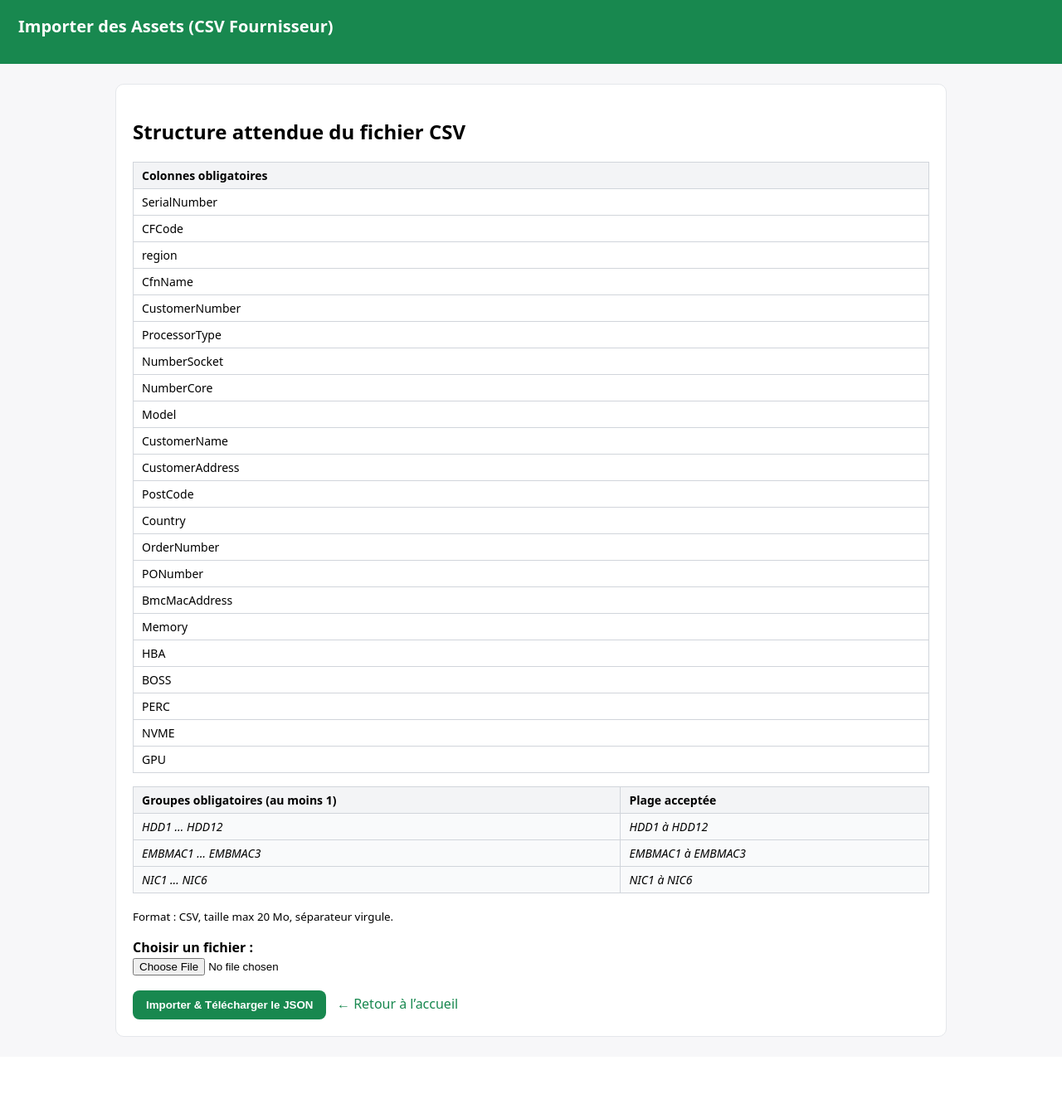
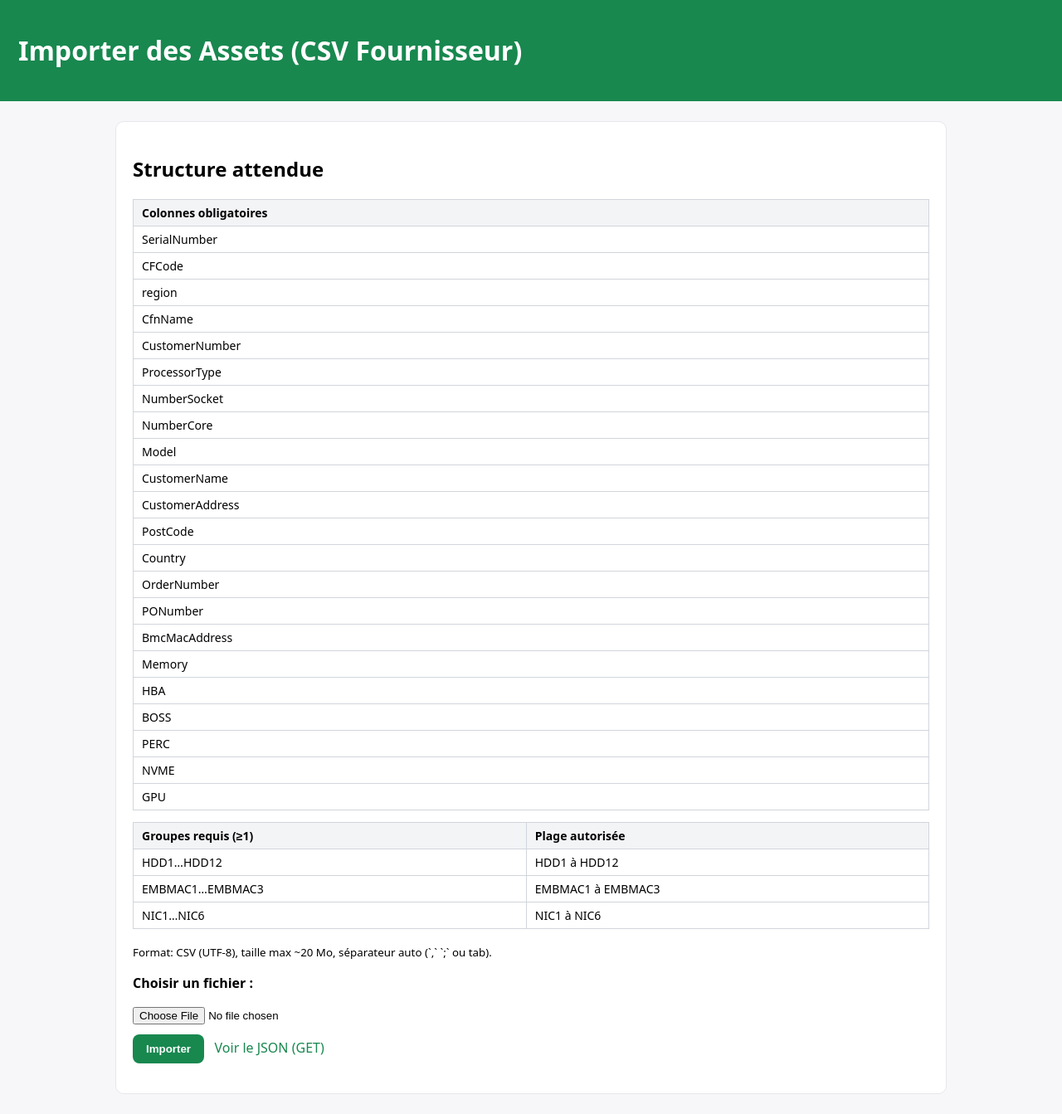
Before and after one commit to Selimyahyaoui/front, a FastAPI app: page /assets/upload in a window 1280 px wide. Shown: the whole page at 83% size. Before the commit the page ends 1250 px from the top, so only its background shows below. Run offline with FastAPI, Linux system fonts and the light colour scheme.

Commit message:
Update upload_assets.html

```diff
--- a/app/templates/upload_assets.html
+++ b/app/templates/upload_assets.html
@@ -5,91 +5,66 @@
   <meta name="viewport" content="width=device-width, initial-scale=1" />
   <title>Importer des Assets (CSV Fournisseur)</title>
   <style>
-    body {font-family: system-ui, sans-serif; margin:0; background:#f7f7f9;}
-    header {background:#18884f;color:#fff;padding:18px 22px;}
-    main {max-width:960px;margin:24px auto;background:#fff;
-          border:1px solid #e5e7eb;border-radius:10px;padding:20px;}
-    h1 {margin:0 0 14px 0;font-size:20px;}
-    .err {background:#fef2f2;border:1px solid #fecaca;color:#991b1b;
-          border-radius:8px;padding:12px;margin-bottom:14px;}
-    table {border-collapse: collapse;width:100%;margin-bottom:16px;font-size:14px;}
-    th, td {border:1px solid #d1d5db;padding:6px 10px;text-align:left;}
-    th {background:#f3f4f6;}
-    .groups td {background:#f9fafb;font-style:italic;}
-    .actions {margin-top:18px;}
-    button {padding:10px 16px;border:0;border-radius:8px;
-            background:#18884f;color:#fff;font-weight:700;cursor:pointer;}
-    a {color:#18884f;text-decoration:none;}
+    body{font-family:system-ui, sans-serif; margin:0; background:#f7f7f9;}
+    header{background:#18884f;color:#fff;padding:18px 22px;}
+    main{max-width:960px;margin:24px auto;background:#fff;border:1px solid #e5e7eb;border-radius:10px;padding:20px;}
+    table{border-collapse:collapse;width:100%;margin:14px 0;font-size:14px}
+    th,td{border:1px solid #d1d5db;padding:6px 10px;text-align:left;}
+    th{background:#f3f4f6;}
+    .err{background:#fef2f2;border:1px solid #fecaca;color:#991b1b;border-radius:8px;padding:12px;margin-bottom:12px;}
+    .ok{background:#ecfdf5;border:1px solid #bbf7d0;color:#064e3b;border-radius:8px;padding:12px;margin-bottom:12px;}
+    button{padding:10px 16px;border:0;border-radius:8px;background:#18884f;color:#fff;font-weight:700;cursor:pointer;}
+    a{color:#18884f;text-decoration:none;}
   </style>
 </head>
 <body>
-  <header>
-    <h1>Importer des Assets (CSV Fournisseur)</h1>
-  </header>
-
+<header><h1>Importer des Assets (CSV Fournisseur)</h1></header>
 <main>
   {% if message %}
-    <div class="err">{{ message }}</div>
+    {% if "✔" in message %}
+      <div class="ok">{{ message|safe }}</div>
+    {% else %}
+      <div class="err">{{ message|safe }}</div>
+    {% endif %}
   {% endif %}
 
-    <h2>Structure attendue du fichier CSV</h2>
+  <h2>Structure attendue</h2>
   <table>
-      <thead>
-        <tr><th>Colonnes obligatoires</th></tr>
-      </thead>
+    <thead><tr><th>Colonnes obligatoires</th></tr></thead>
     <tbody>
-        <tr><td>SerialNumber</td></tr>
-        <tr><td>CFCode</td></tr>
-        <tr><td>region</td></tr>
-        <tr><td>CfnName</td></tr>
-        <tr><td>CustomerNumber</td></tr>
-        <tr><td>ProcessorType</td></tr>
-        <tr><td>NumberSocket</td></tr>
-        <tr><td>NumberCore</td></tr>
-        <tr><td>Model</td></tr>
-        <tr><td>CustomerName</td></tr>
-        <tr><td>CustomerAddress</td></tr>
-        <tr><td>PostCode</td></tr>
-        <tr><td>Country</td></tr>
-        <tr><td>OrderNumber</td></tr>
-        <tr><td>PONumber</td></tr>
-        <tr><td>BmcMacAddress</td></tr>
-        <tr><td>Memory</td></tr>
-        <tr><td>HBA</td></tr>
-        <tr><td>BOSS</td></tr>
-        <tr><td>PERC</td></tr>
-        <tr><td>NVME</td></tr>
-        <tr><td>GPU</td></tr>
+      <tr><td>SerialNumber</td></tr><tr><td>CFCode</td></tr><tr><td>region</td></tr>
+      <tr><td>CfnName</td></tr><tr><td>CustomerNumber</td></tr><tr><td>ProcessorType</td></tr>
+      <tr><td>NumberSocket</td></tr><tr><td>NumberCore</td></tr><tr><td>Model</td></tr>
+      <tr><td>CustomerName</td></tr><tr><td>CustomerAddress</td></tr><tr><td>PostCode</td></tr>
+      <tr><td>Country</td></tr><tr><td>OrderNumber</td></tr><tr><td>PONumber</td></tr>
+      <tr><td>BmcMacAddress</td></tr><tr><td>Memory</td></tr><tr><td>HBA</td></tr>
+      <tr><td>BOSS</td></tr><tr><td>PERC</td></tr><tr><td>NVME</td></tr><tr><td>GPU</td></tr>
     </tbody>
   </table>
 
   <table>
-      <thead>
-        <tr><th>Groupes obligatoires (au moins 1)</th><th>Plage acceptée</th></tr>
-      </thead>
-      <tbody class="groups">
-        <tr><td>HDD1 … HDD12</td><td>HDD1 à HDD12</td></tr>
-        <tr><td>EMBMAC1 … EMBMAC3</td><td>EMBMAC1 à EMBMAC3</td></tr>
-        <tr><td>NIC1 … NIC6</td><td>NIC1 à NIC6</td></tr>
+    <thead><tr><th>Groupes requis (≥1)</th><th>Plage autorisée</th></tr></thead>
+    <tbody>
+      <tr><td>HDD1…HDD12</td><td>HDD1 à HDD12</td></tr>
+      <tr><td>EMBMAC1…EMBMAC3</td><td>EMBMAC1 à EMBMAC3</td></tr>
+      <tr><td>NIC1…NIC6</td><td>NIC1 à NIC6</td></tr>
     </tbody>
   </table>
 
-    <p><small>Format : CSV, taille max 20 Mo, séparateur virgule.</small></p>
+  <p><small>Format: CSV (UTF-8), taille max ~20 Mo, séparateur auto (`,` `;` ou tab).</small></p>
 
   <form method="post" enctype="multipart/form-data">
-      <div>
-        <label for="file"><b>Choisir un fichier :</b></label><br>
-        <input id="file" name="file" type="file" accept=".csv,text/csv" required>
-      </div>
+    <p><b>Choisir un fichier :</b></p>
+    <input type="file" name="file" accept=".csv,text/csv" required>
 
-      <!-- champs cachés pour éviter le 422 -->
+    <!-- champs cachés (si un jour tu les utilises côté serveur) -->
     <input type="hidden" name="delimiter" value=",">
     <input type="hidden" name="encoding" value="utf-8">
 
-      <div class="actions">
-        <button type="submit">Importer & Télécharger le JSON</button>
-        &nbsp;&nbsp;<a href="/">← Retour à l’accueil</a>
-      </div>
+    <p style="margin-top:12px;">
+      <button type="submit">Importer</button>
+      &nbsp; <a href="/assets/json" target="_blank">Voir le JSON (GET)</a>
+    </p>
   </form>
 </main>
 </body>
```
Lines whose indentation alone changed are shown as unchanged.
